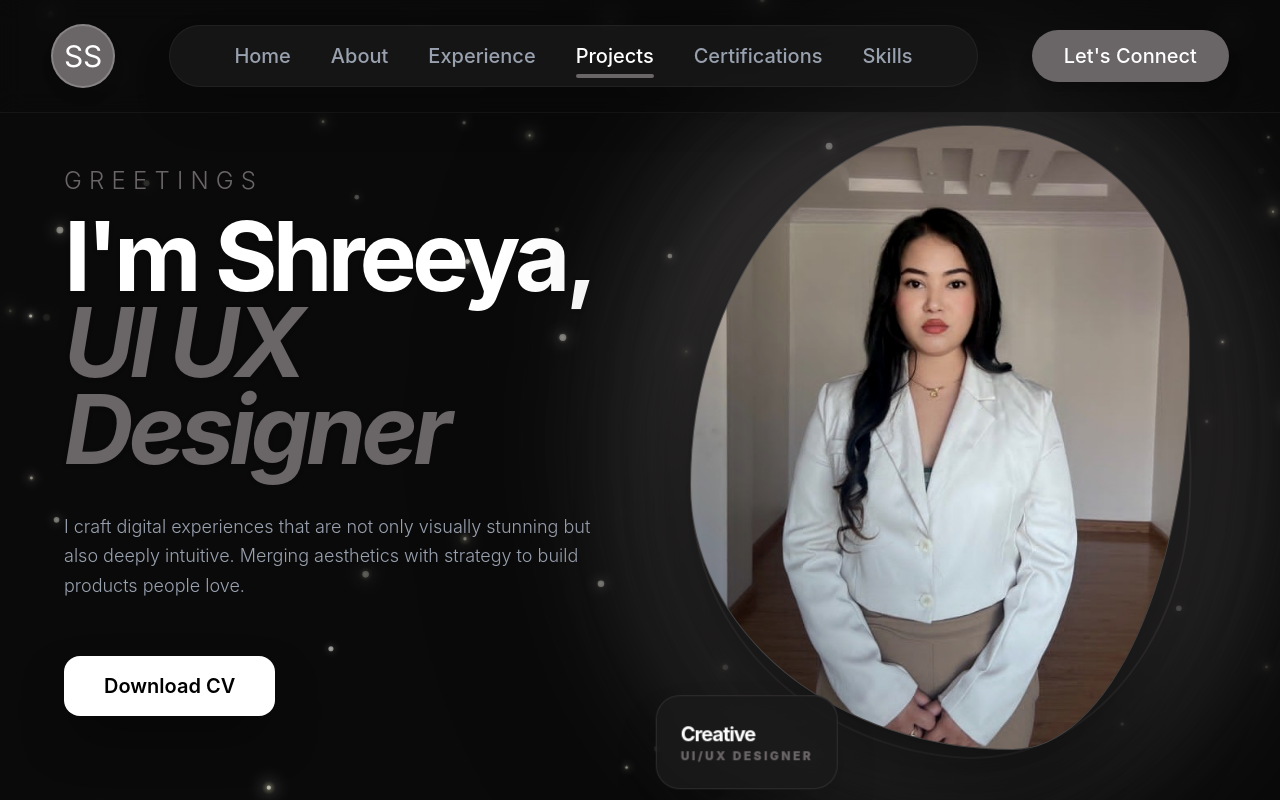
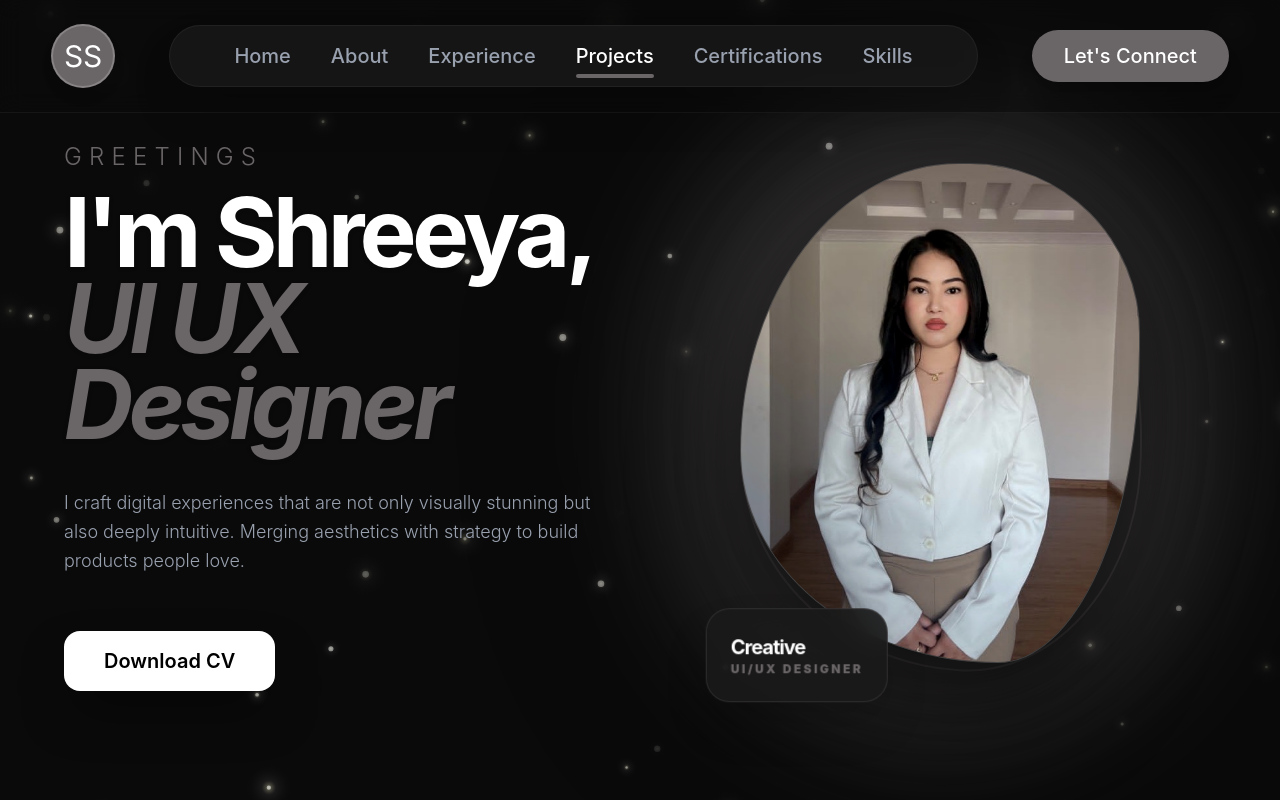
Before and after one commit to pratyushsigdel/shreeyaPortfolio, a React (Vite) app: page / in a window 1280 px wide. Shown: the top 800 px of the page. Built offline with nearby package versions, Linux system fonts and the light colour scheme.

Commit message:
feat: implement responsive home section with motion animations and profile display

```diff
--- a/src/components/Home.jsx
+++ b/src/components/Home.jsx
@@ -84,7 +84,7 @@ const Home = () => {
                 animate={{ opacity: 1, scale: 1, x: 0 }}
                 transition={{ duration: 1.2, delay: 0.5, ease: "easeOut" }}
             >
-                <div className="relative group w-full max-w-[320px] sm:max-w-[400px] md:max-w-[500px]">
+                <div className="relative group w-full max-w-[320px] sm:max-w-[400px] md:max-w-[400px]">
                     {/* Background Glows */}
                     <div className="absolute -inset-10 bg-[#6a6566] opacity-10 rounded-full blur-[80px] group-hover:opacity-25 transition-opacity duration-1000 animate-pulse"></div>
                     <div className="absolute -inset-20 bg-[#1a1a1a] opacity-5 rounded-full blur-[100px] -z-10 animate-pulse delay-700"></div>
```
